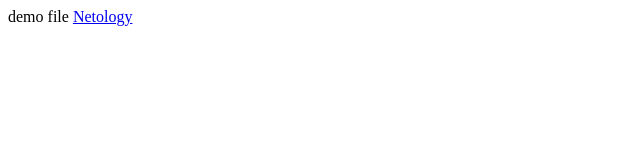
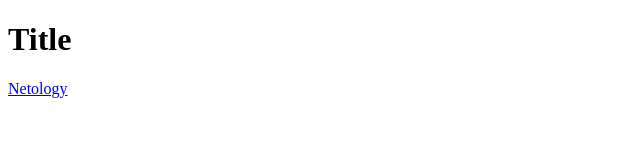
Before and after one commit to eugene-gold/neto-git, a plain HTML site: page index.html in a window 1280 px wide. Shown: the whole page, without its empty margins (0-640 px from the left). Drawn offline with Linux system fonts and the light colour scheme.

Commit message:
added h1

```diff
--- a/index.html
+++ b/index.html
@@ -7,7 +7,8 @@
     <title>Document</title>
 </head>
 <body>
-    demo file
+	<h1>Title</h1>
     <a href="https://netology.ru">Netology</a>
+    <form></form>
 </body>
 </html>
```
